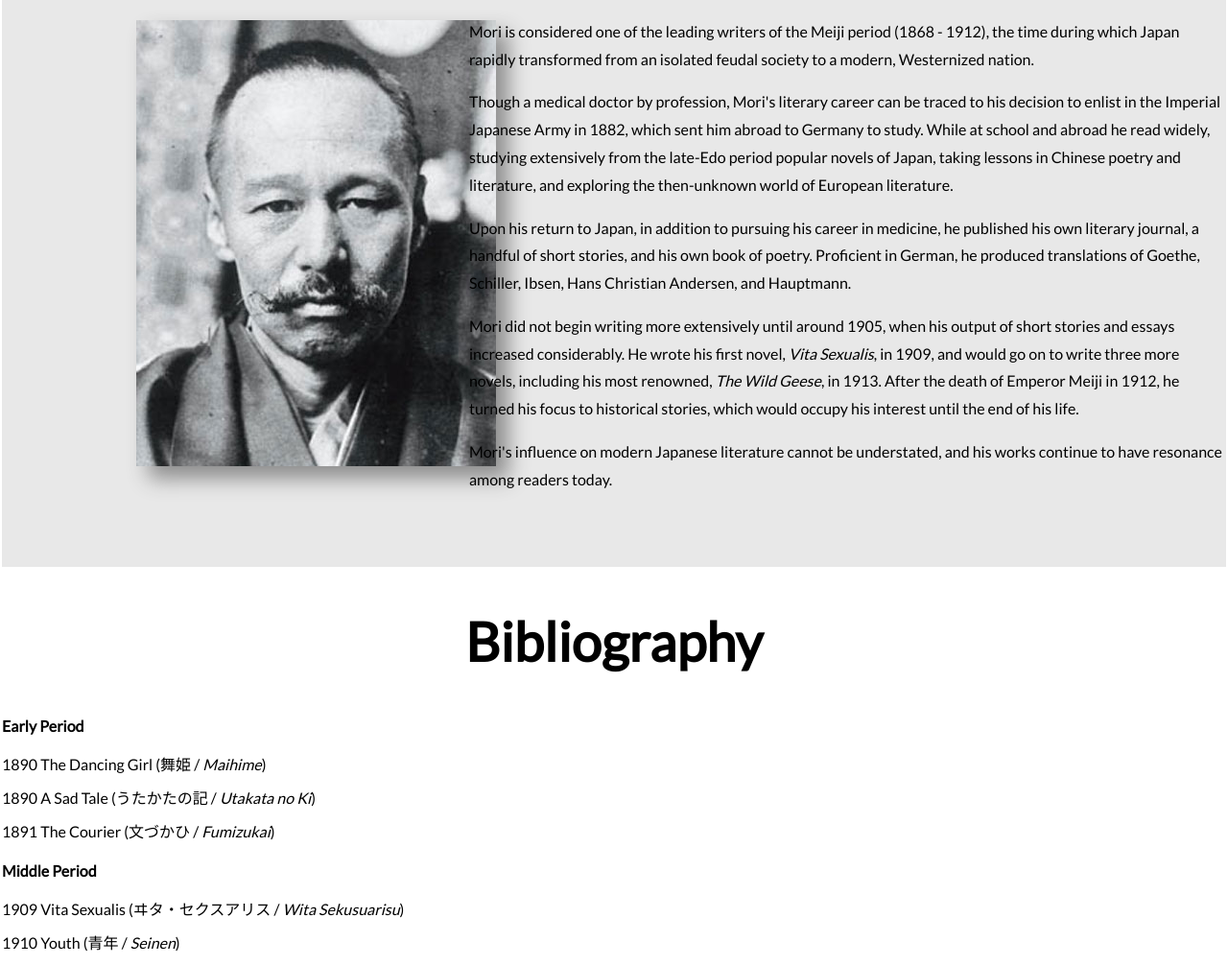
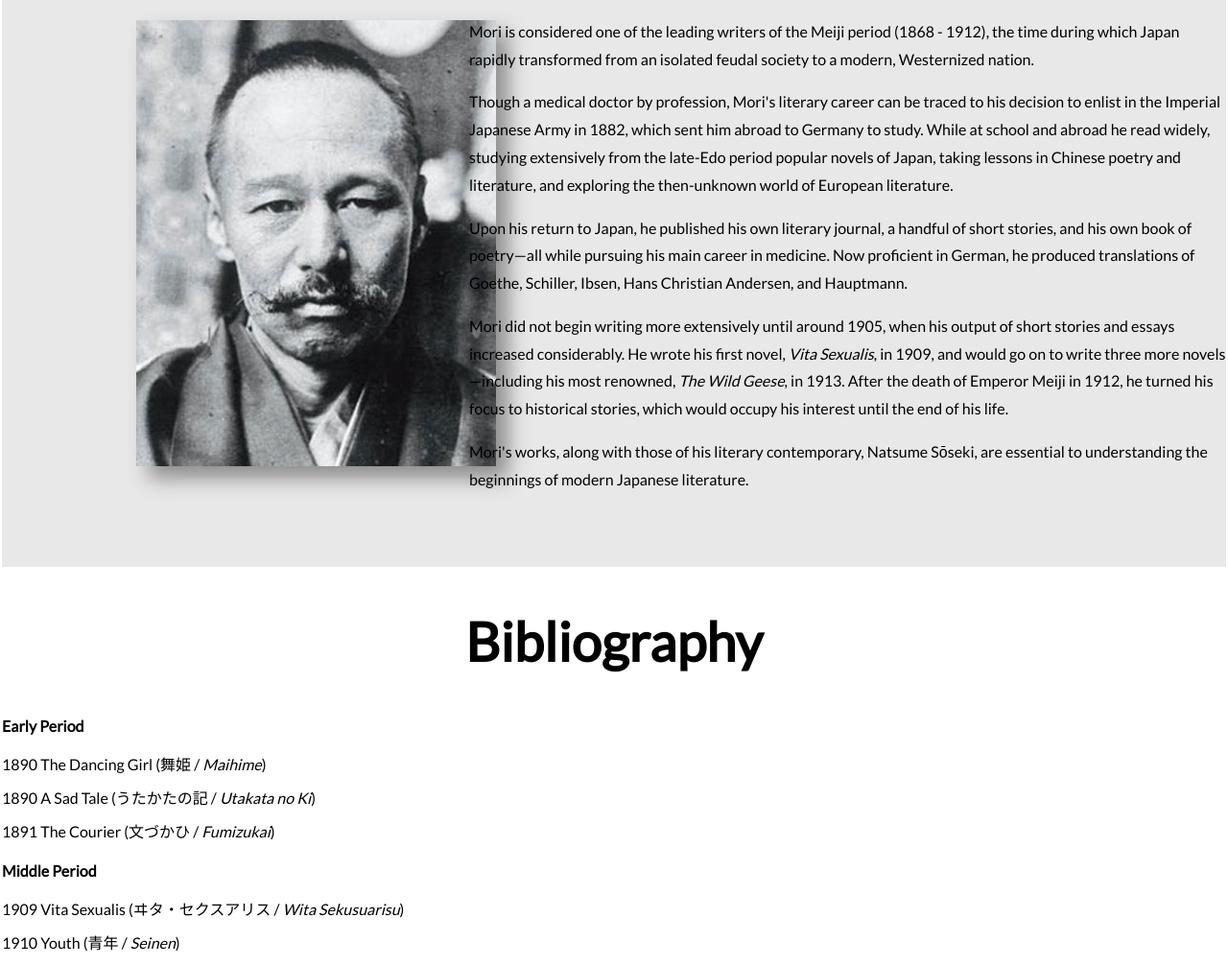
Before and after one commit to thabermeyer/tribute-page, a website: page app/index.html in a window 1280 px wide. Shown: the part 995-2001 px from the top of the page at 96% size. Drawn offline with Linux system fonts and the light colour scheme.

Commit message:
Made some minor adjustments to the text of the About section

```diff
--- a/app/index.html
+++ b/app/index.html
@@ -49,9 +49,9 @@
         <div class="row__8 row__text--left">
           <p>Mori is considered one of the leading writers of the Meiji period (1868 - 1912), the time during which Japan rapidly transformed from an isolated feudal society to a modern, Westernized nation.</p>
           <p>Though a medical doctor by profession, Mori's literary career can be traced to his decision to enlist in the Imperial Japanese Army in 1882, which sent him abroad to Germany to study. While at school and abroad he read widely, studying extensively from the late-Edo period popular novels of Japan, taking lessons in Chinese poetry and literature, and exploring the then-unknown world of European literature.</p>
-          <p>Upon his return to Japan, in addition to pursuing his career in medicine, he published his own literary journal, a handful of short stories, and his own book of poetry. Proficient in German, he produced translations of Goethe, Schiller, Ibsen, Hans Christian Andersen, and Hauptmann.</p>
-          <p>Mori did not begin writing more extensively until around 1905, when his output of short stories and essays increased considerably. He wrote his first novel, <em>Vita Sexualis</em>, in 1909, and would go on to write three more novels, including his most renowned, <em>The Wild Geese</em>, in 1913. After the death of Emperor Meiji in 1912, he turned his focus to historical stories, which would occupy his interest until the end of his life.</p>
-          <p>Mori's influence on modern Japanese literature cannot be understated, and his works continue to have resonance among readers today.</p>
+          <p>Upon his return to Japan, he published his own literary journal, a handful of short stories, and his own book of poetry&mdash;all while pursuing his main career in medicine. Now proficient in German, he produced translations of Goethe, Schiller, Ibsen, Hans Christian Andersen, and Hauptmann.</p>
+          <p>Mori did not begin writing more extensively until around 1905, when his output of short stories and essays increased considerably. He wrote his first novel, <em>Vita Sexualis</em>, in 1909, and would go on to write three more novels&mdash;including his most renowned, <em>The Wild Geese</em>, in 1913. After the death of Emperor Meiji in 1912, he turned his focus to historical stories, which would occupy his interest until the end of his life.</p>
+          <p>Mori's works, along with those of his literary contemporary, Natsume Sōseki, are essential to understanding the beginnings of modern Japanese literature.</p>
         </div>
       </div>
     </div>
```
